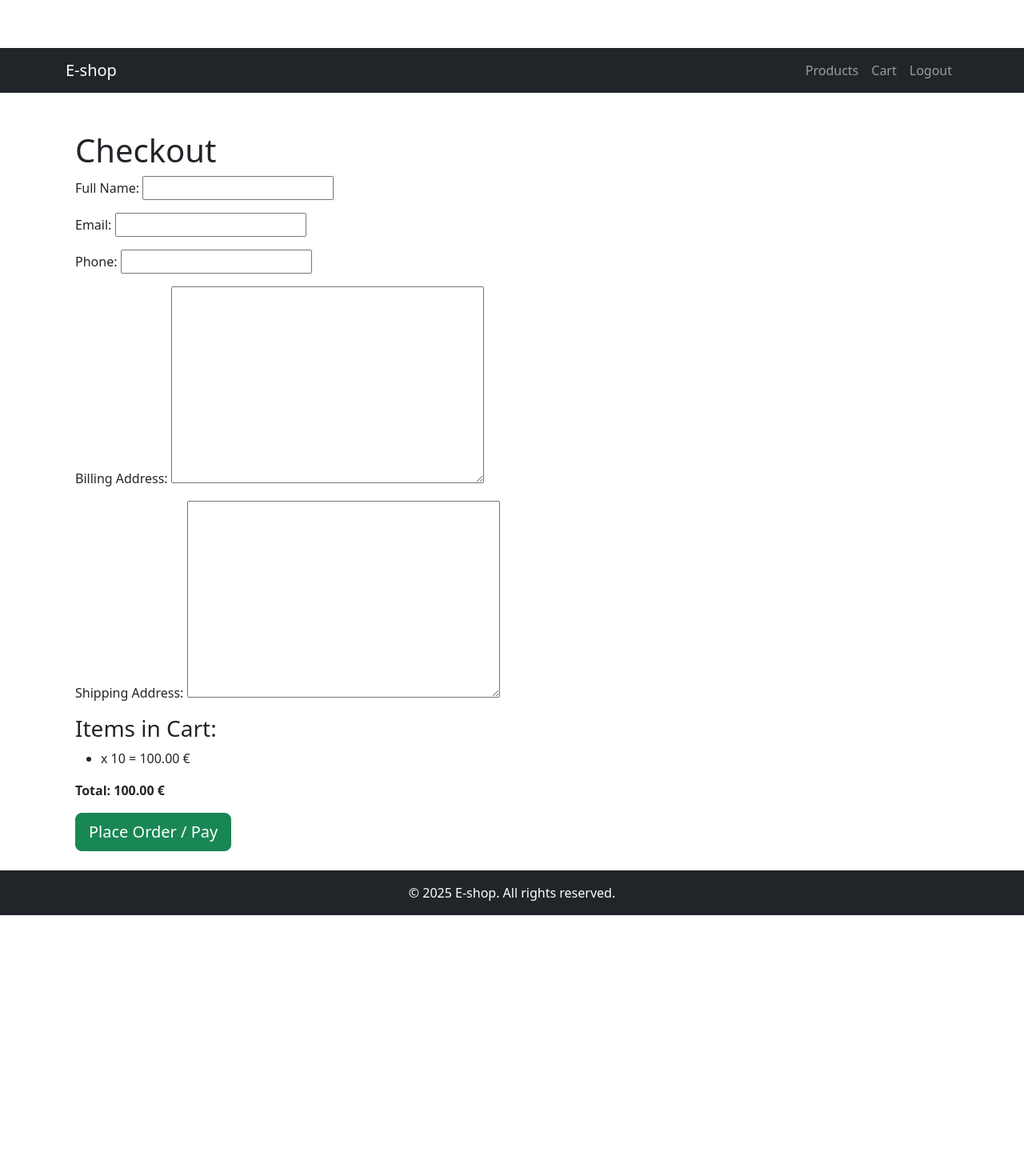
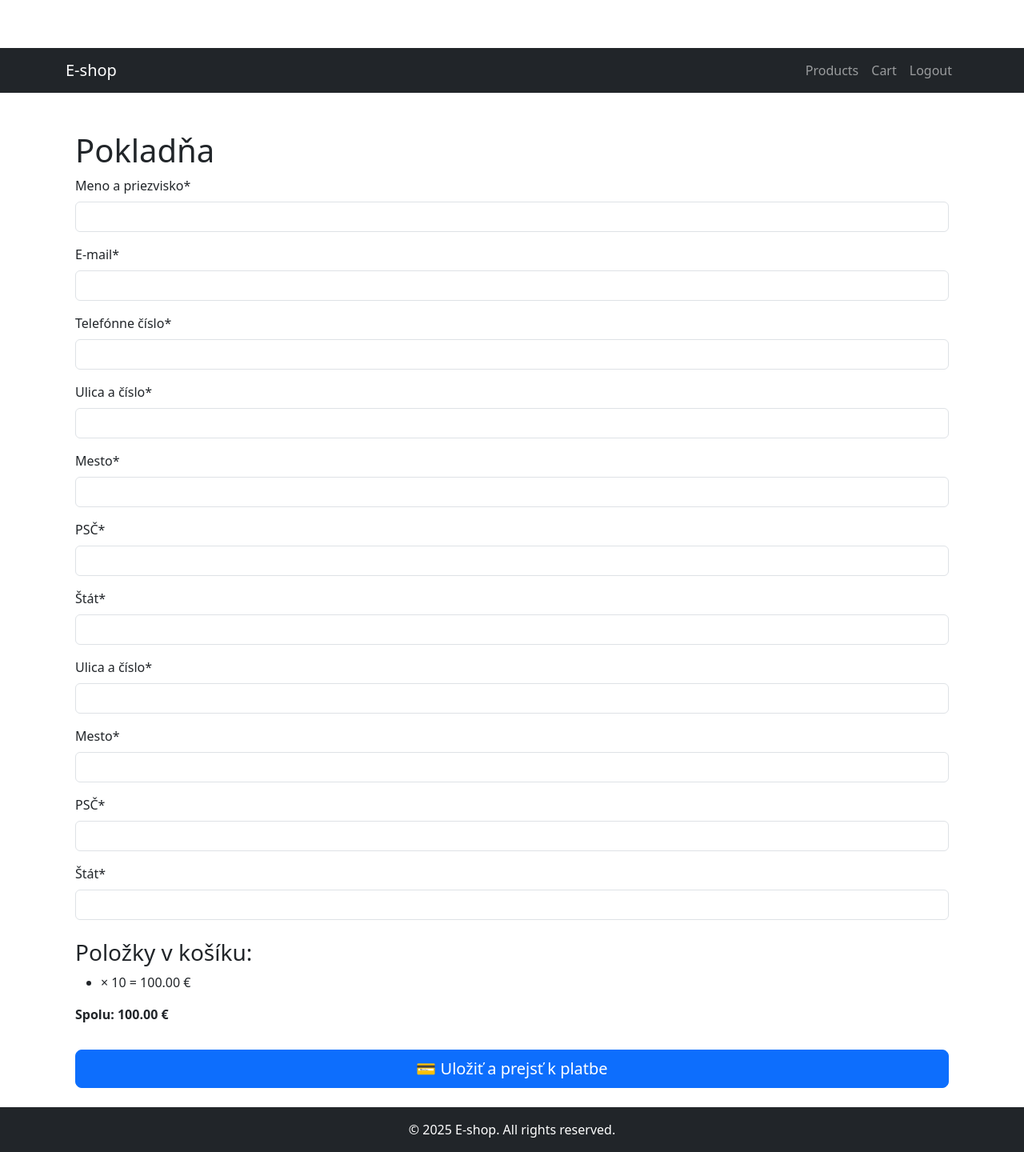
Before and after one commit to Lakriii/eshop-platform-main, a Django app: page /cart/checkout/ in a window 1280 px wide. Shown: the whole page at 80% size. Before the commit the page ends 1144 px from the top, so only its background shows below. Run offline with Django 5.2, Linux system fonts and the light colour scheme; a user stored in the database is signed in; tables that the repository leaves empty hold one stand-in row (values such as "Sample post"); data that the repository does not hold is empty; parts of the project's set-up code (start-up, migrations or seed data) failed here and were passed over; some libraries are stand-ins or nearby versions.

Commit message:
funkcna verzia

```diff
--- a/apps/cart/templates/cart/checkout.html
+++ b/apps/cart/templates/cart/checkout.html
@@ -1,24 +1,27 @@
 {% extends "core/base.html" %}
-{% block title %}Checkout{% endblock %}
+{% load crispy_forms_tags %}
+{% block title %}Pokladňa{% endblock %}
 
 {% block content %}
 <div class="container mt-5">
-    <h1>Checkout</h1>
+    <h1>Pokladňa</h1>
 
     <form method="post">
         {% csrf_token %}
-        {{ form.as_p }}
+        {{ form|crispy }}
 
-        <h3>Items in Cart:</h3>
+        <h3 class="mt-4">Položky v košíku:</h3>
         <ul>
             {% for item in cart.items.all %}
-            <li>{{ item.variant.product.name }} x {{ item.quantity }} = {{ item.line_total }} €</li>
+            <li>{{ item.variant.product.name }} × {{ item.quantity }} = {{ item.line_total }} €</li>
             {% endfor %}
         </ul>
 
-        <p><strong>Total: {{ total }} €</strong></p>
+        <p><strong>Spolu: {{ total }} €</strong></p>
 
-        <button type="submit" class="btn btn-success btn-lg">Place Order / Pay</button>
+        <button type="submit" class="btn btn-primary btn-lg w-100 mt-3">
+            💳 Uložiť a prejsť k platbe
+        </button>
     </form>
 </div>
 {% endblock %}
--- a/apps/cart/urls.py
+++ b/apps/cart/urls.py
@@ -14,4 +14,5 @@ urlpatterns = [
     path('update/<int:item_id>/', CartItemUpdateView.as_view(), name='cart_item_update'),
     path('remove/<int:item_id>/', CartItemRemoveView.as_view(), name='cart_item_remove'),
     path('checkout/', CheckoutView.as_view(), name='cart_checkout'),
+    path("payment/<int:order_id>/", CheckoutView.as_view(), name="cart_payment"),
 ]
--- a/apps/cart/views.py
+++ b/apps/cart/views.py
@@ -1,4 +1,3 @@
-# apps/cart/views.py
 from django.shortcuts import get_object_or_404, redirect, render
 from django.views import View
 from django.contrib import messages
@@ -74,9 +73,12 @@ class CartItemUpdateView(View):
             item.delete()
             messages.info(request, "🗑️ Položka bola odstránená z košíka.")
         else:
-            if new_qty > item.variant.stock_quantity:
-                messages.error(request, f"Nedostatok skladom: {item.variant.product.name}. Max: {item.variant.stock_quantity}")
+            # kontrola skladu
+            stock_qty = getattr(item.variant, "stock", getattr(item.variant, "stock_quantity", 0))
+            if new_qty > stock_qty:
+                messages.error(request, f"Nedostatok skladom: {item.variant.product.name}. Max: {stock_qty}")
                 return redirect("cart_detail")
+
             item.quantity = new_qty
             item.save()
             messages.success(request, "🔄 Počet kusov bol aktualizovaný.")
@@ -91,7 +93,6 @@ class CartItemRemoveView(View):
         item.delete()
         messages.info(request, "🗑️ Položka bola odstránená z košíka.")
         return redirect("cart_detail")
-
 
 class CheckoutView(View):
     """Umožní dokončiť objednávku pre prihlásených aj anonymných používateľov."""
@@ -114,12 +115,13 @@ class CheckoutView(View):
 
         form = CheckoutForm(request.POST)
         if form.is_valid():
-            # Skontrolujeme sklad
+            # Kontrola skladu cez Stock model
             for item in cart.items.all():
-                if item.quantity > item.variant.stock_quantity:
+                stock_qty = item.variant.stock.quantity if hasattr(item.variant, "stock") else item.variant.stock_quantity
+                if item.quantity > stock_qty:
                     messages.error(
                         request,
-                        f"Nedostatok skladom: {item.variant.product.name}. Max: {item.variant.stock_quantity}"
+                        f"Nedostatok skladom: {item.variant.product.name}. Max: {stock_qty}"
                     )
                     return redirect("cart_detail")
 
@@ -131,11 +133,19 @@ class CheckoutView(View):
                 billing_name=form.cleaned_data['full_name'],
                 billing_email=form.cleaned_data['email'],
                 billing_phone=form.cleaned_data['phone'],
-                billing_address=form.cleaned_data['billing_address'],
-                shipping_address=form.cleaned_data['shipping_address'],
+
+                billing_address=f"{form.cleaned_data['billing_street']}, "
+                                f"{form.cleaned_data['billing_city']} "
+                                f"{form.cleaned_data['billing_postcode']} "
+                                f"{form.cleaned_data['billing_country']}",
+
+                shipping_address=f"{form.cleaned_data['shipping_street']}, "
+                                 f"{form.cleaned_data['shipping_city']} "
+                                 f"{form.cleaned_data['shipping_postcode']} "
+                                 f"{form.cleaned_data['shipping_country']}",
             )
 
-            # Uložíme položky a zníženie skladu
+            # Uloženie položiek a zníženie skladu
             for item in cart.items.all():
                 OrderItem.objects.create(
                     order=order,
@@ -144,13 +154,21 @@ class CheckoutView(View):
                     price=item.price,
                     quantity=item.quantity
                 )
-                item.variant.stock_quantity -= item.quantity
-                item.variant.save()
+
+                # Odpočítanie skladu
+                if hasattr(item.variant, "stock"):
+                    item.variant.stock.quantity -= item.quantity
+                    item.variant.stock.save()
+                else:
+                    item.variant.stock_quantity = max(item.variant.stock_quantity - item.quantity, 0)
+                    item.variant.save()
 
             cart.items.all().delete()
 
-            messages.success(request, "Objednávka vytvorená! Pokračujte k platbe.")
-            return redirect("order_detail", pk=order.pk)
+            messages.success(request, "✅ Objednávka bola vytvorená! Pokračujte k platbe.")
+            # Presmerovanie na simulovanú platbu
+            return redirect("payment_page", order_id=order.pk)
+
         else:
             total = sum(item.line_total() for item in cart.items.all())
             return render(request, "cart/checkout.html", {"cart": cart, "form": form, "total": total})
--- a/apps/orders/forms.py
+++ b/apps/orders/forms.py
@@ -1,9 +1,94 @@
 # apps/orders/forms.py
 from django import forms
+from django.core.validators import RegexValidator, EmailValidator
+from crispy_forms.helper import FormHelper
+from crispy_forms.layout import Layout, Row, Column, Submit, Fieldset
+
+phone_validator = RegexValidator(
+    regex=r'^\+?\d{7,15}$',
+    message="Telefónne číslo musí obsahovať len čísla a môže začínať +, dĺžka 7-15 číslic."
+)
+
+postcode_validator = RegexValidator(
+    regex=r'^\d{3,10}$',
+    message="PSČ musí obsahovať 3-10 číslic."
+)
 
 class CheckoutForm(forms.Form):
-    full_name = forms.CharField(max_length=255, label="Full Name")
-    email = forms.EmailField(label="Email")
-    phone = forms.CharField(max_length=20, label="Phone")
-    billing_address = forms.CharField(widget=forms.Textarea, label="Billing Address")
-    shipping_address = forms.CharField(widget=forms.Textarea, label="Shipping Address")
+    # --- Osobné údaje ---
+    full_name = forms.CharField(label="Meno a priezvisko", max_length=100)
+    email = forms.EmailField(label="E-mail", validators=[EmailValidator(message="Neplatný e-mail.")])
+    phone = forms.CharField(label="Telefónne číslo", max_length=20, validators=[phone_validator])
+
+    # --- Fakturačná adresa ---
+    billing_street = forms.CharField(label="Ulica a číslo", max_length=150)
+    billing_city = forms.CharField(label="Mesto", max_length=100)
+    billing_postcode = forms.CharField(label="PSČ", max_length=10, validators=[postcode_validator])
+    billing_country = forms.CharField(label="Štát", max_length=100)
+
+    # --- Doručovacia adresa ---
+    shipping_street = forms.CharField(label="Ulica a číslo", max_length=150)
+    shipping_city = forms.CharField(label="Mesto", max_length=100)
+    shipping_postcode = forms.CharField(label="PSČ", max_length=10, validators=[postcode_validator])
+    shipping_country = forms.CharField(label="Štát", max_length=100)
+
+    def __init__(self, *args, **kwargs):
+        super().__init__(*args, **kwargs)
+
+        self.helper = FormHelper()
+        self.helper.form_method = "post"
+        self.helper.layout = Layout(
+            Fieldset(
+                "🧍‍♂️ Osobné údaje",
+                Row(
+                    Column("full_name", css_class="col-md-6"),
+                    Column("email", css_class="col-md-6"),
+                ),
+                Row(Column("phone", css_class="col-md-6")),
+            ),
+
+            Fieldset(
+                "🧾 Fakturačná adresa",
+                Row(
+                    Column("billing_street", css_class="col-md-6"),
+                    Column("billing_city", css_class="col-md-6"),
+                ),
+                Row(
+                    Column("billing_postcode", css_class="col-md-3"),
+                    Column("billing_country", css_class="col-md-3"),
+                ),
+            ),
+
+            Fieldset(
+                "📦 Doručovacia adresa",
+                Row(
+                    Column("shipping_street", css_class="col-md-6"),
+                    Column("shipping_city", css_class="col-md-6"),
+                ),
+                Row(
+                    Column("shipping_postcode", css_class="col-md-3"),
+                    Column("shipping_country", css_class="col-md-3"),
+                ),
+            ),
+
+            Submit("submit", "Pokračovať k platbe", css_class="btn btn-success btn-lg mt-3 w-100")
+        )
+
+    # --- Voliteľné vlastné validácie ---
+    def clean_shipping_postcode(self):
+        data = self.cleaned_data["shipping_postcode"]
+        if not data.isdigit():
+            raise forms.ValidationError("PSČ musí obsahovať iba čísla.")
+        return data
+
+    def clean_billing_postcode(self):
+        data = self.cleaned_data["billing_postcode"]
+        if not data.isdigit():
+            raise forms.ValidationError("PSČ musí obsahovať iba čísla.")
+        return data
+
+    def clean_phone(self):
+        data = self.cleaned_data["phone"]
+        if not all(c.isdigit() or c == '+' for c in data):
+            raise forms.ValidationError("Telefónne číslo môže obsahovať len čísla a +.")
+        return data
--- a/apps/orders/urls.py
+++ b/apps/orders/urls.py
@@ -4,4 +4,6 @@ from .views import OrderDetailView, OrderListView
 urlpatterns = [
     path('', OrderListView.as_view(), name='order_list'),
     path('<int:pk>/', OrderDetailView.as_view(), name='order_detail'),
+    path("order/<int:pk>/payment/", OrderDetailView.as_view(), name="order_payment"),
+    path("order/<int:pk>/thank-you/", OrderDetailView.as_view(), name="order_thank_you"),
 ]
--- /dev/null
+++ b/apps/payments/urls.py
@@ -0,0 +1,7 @@
+from django.urls import path
+from .views import PaymentProcessView, PaymentSuccessView
+
+urlpatterns = [
+    path("<int:order_id>/", PaymentProcessView.as_view(), name="payment_page"),
+    path("success/<int:order_id>/", PaymentSuccessView.as_view(), name="payment_success"),
+]
--- a/eshop/settings.py
+++ b/eshop/settings.py
@@ -46,6 +46,8 @@ INSTALLED_APPS = [
     "apps.orders",
     "apps.payments",
     "apps.api",
+    "crispy_forms",
+    "crispy_bootstrap5",
 ]
 
 # MIDDLEWARE
@@ -126,3 +128,6 @@ SESSION_EXPIRE_AT_BROWSER_CLOSE = True
 
 # Voliteľne môžeš nastaviť timeout aj explicitne, napr. 1 hodina
 # SESSION_COOKIE_AGE = 3600  # sekundy
+
+CRISPY_ALLOWED_TEMPLATE_PACKS = "bootstrap5"
+CRISPY_TEMPLATE_PACK = "bootstrap5"
--- a/eshop/urls.py
+++ b/eshop/urls.py
@@ -28,8 +28,9 @@ urlpatterns = [
     path('catalog/', include('apps.catalog.urls')),
     path("cart/", include("apps.cart.urls")),
     path('orders/', include('apps.orders.urls')),
+    path('', include('apps.payments.urls')),
+]
 
 
-    ]
 if settings.DEBUG:
     urlpatterns += static(settings.MEDIA_URL, document_root=settings.MEDIA_ROOT)
```
Also changed, not shown: apps/orders/models.py (+11 -0 lines), apps/orders/templates/orders/payment.html (added, +16 -0 lines), apps/orders/templates/orders/thank_you.html (added, +15 -0 lines), apps/orders/views.py (+43 -3 lines), apps/payments/templates/payments/payment_page.html (added, +12 -0 lines), apps/payments/templates/payments/payment_process.html (added, +23 -0 lines), apps/payments/templates/payments/payment_success.html (added, +22 -0 lines), apps/payments/views.py (+21 -15 lines), apps/orders/migrations/0002_order_billing_address_order_billing_email_and_more.py (added).
